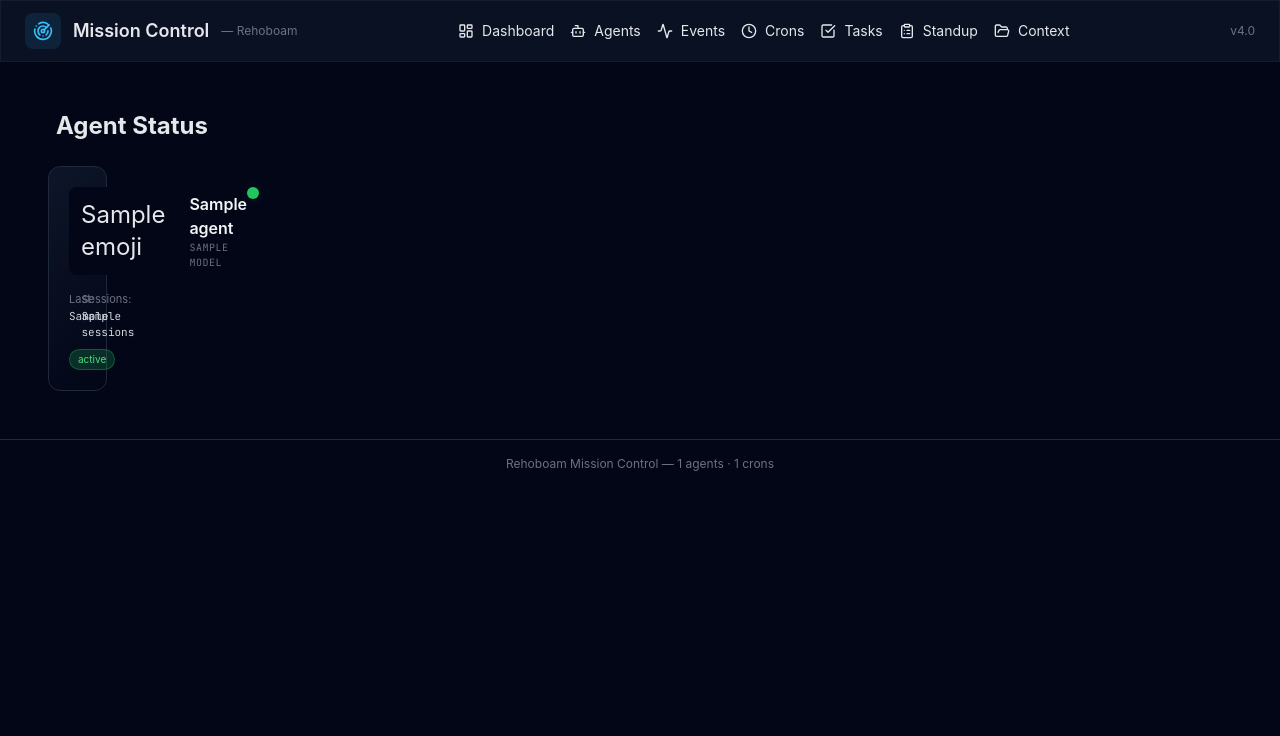
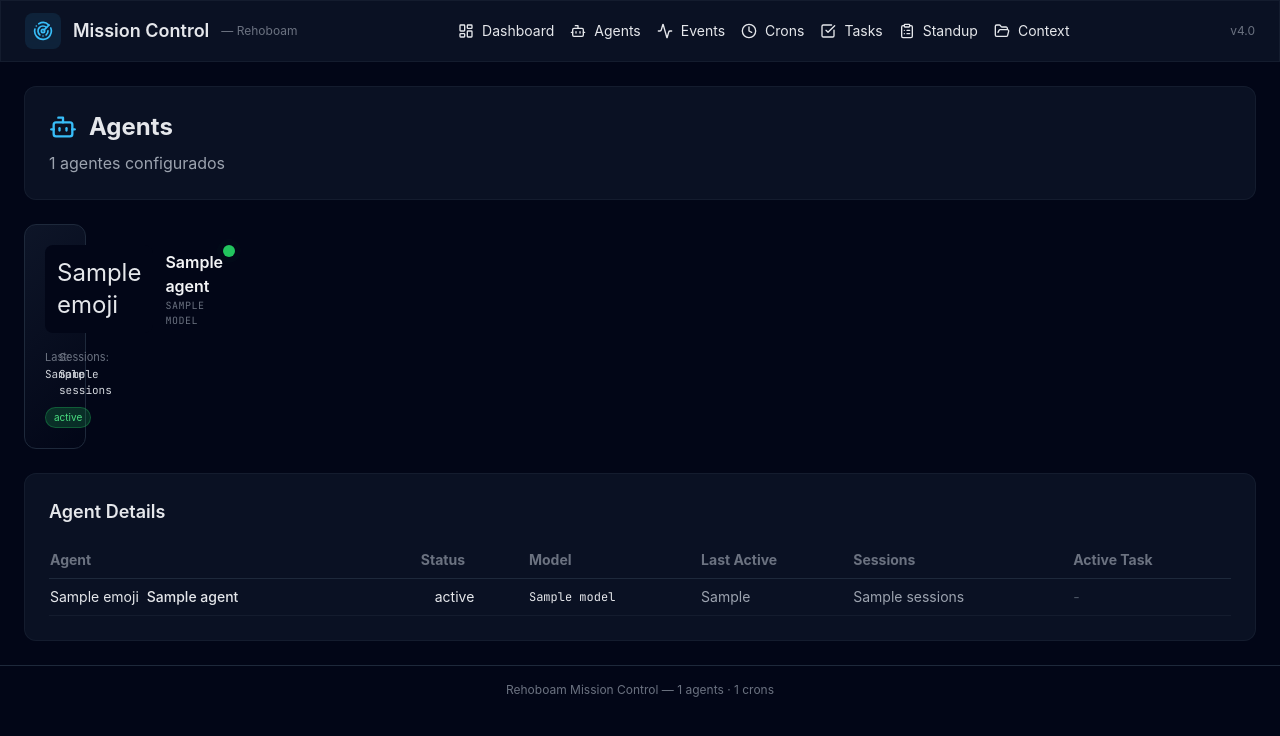
Before and after one commit to rehoboam-karl/mission-control, a FastAPI app: template templates/agents.html in a window 1280 px wide. Shown: the top 736 px of the page. Run offline with FastAPI, Linux system fonts and the light colour scheme; the template is opened without the code that fills it: most values are stand-ins (such as "Sample title", 1, 10 or a date in 2020); some libraries are stand-ins or nearby versions; some web fonts are replaced.

Commit message:
Enhance pages: agents, events, crons with more details
- Add more API endpoints: /api/tasks, /api/alerts
- Enhanced agents page with details table
- Enhanced events page with filter
- Enhanced crons page with stats

```diff
--- a/templates/agents.html
+++ b/templates/agents.html
@@ -1,16 +1,67 @@
 {% extends "base.html" %}
 
 {% block content %}
-<div class="card p-6">
-    <h1 class="text-2xl font-bold mb-6">
-        <i class="fas fa-robot mr-2 text-blue-400"></i>Agent Status
-    </h1>
+<div class="space-y-6">
+    <!-- Header -->
+    <div class="glass rounded-xl p-6 border border-brand-border">
+        <h1 class="text-2xl font-bold flex items-center gap-3">
+            <i data-lucide="bot" class="w-7 h-7 text-brand-accent"></i>
+            Agents
+        </h1>
+        <p class="text-gray-400 mt-2">{{ agents|length }} agentes configurados</p>
+    </div>
 
-    <div class="grid grid-cols-2 md:grid-cols-3 lg:grid-cols-4 gap-4"
+    <!-- Agents Grid -->
+    <div class="grid grid-cols-1 md:grid-cols-2 lg:grid-cols-3 xl:grid-cols-4 gap-4"
          hx-get="/agents/partial"
          hx-trigger="every 30s"
          hx-swap="innerHTML">
         {% include "partials/agent_grid.html" %}
     </div>
+
+    <!-- Agent Details -->
+    <div class="glass rounded-xl p-6 border border-brand-border">
+        <h2 class="text-lg font-semibold mb-4">Agent Details</h2>
+        <div class="overflow-x-auto">
+            <table class="w-full text-sm">
+                <thead>
+                    <tr class="text-gray-500 border-b border-brand-border">
+                        <th class="text-left py-2">Agent</th>
+                        <th class="text-left py-2">Status</th>
+                        <th class="text-left py-2">Model</th>
+                        <th class="text-left py-2">Last Active</th>
+                        <th class="text-left py-2">Sessions</th>
+                        <th class="text-left py-2">Active Task</th>
+                    </tr>
+                </thead>
+                <tbody>
+                    {% for agent in agents %}
+                    <tr class="border-b border-brand-border/50 hover:bg-brand-black/30">
+                        <td class="py-2">
+                            <div class="flex items-center gap-2">
+                                <span>{{ agent.emoji }}</span>
+                                <span class="font-medium">{{ agent.name }}</span>
+                            </div>
+                        </td>
+                        <td class="py-2">
+                            <span class="status-dot status-{{ agent.status_color }}"></span>
+                            <span class="ml-2">{{ agent.status }}</span>
+                        </td>
+                        <td class="py-2 font-mono text-xs">{{ agent.model }}</td>
+                        <td class="py-2 text-gray-400">{{ agent.last_active }}</td>
+                        <td class="py-2 text-gray-400">{{ agent.sessions }}</td>
+                        <td class="py-2">
+                            {% if agent.has_active_task %}
+                            <span class="text-green-400">✓</span>
+                            {% else %}
+                            <span class="text-gray-600">-</span>
+                            {% endif %}
+                        </td>
+                    </tr>
+                    {% endfor %}
+                </tbody>
+            </table>
+        </div>
+    </div>
 </div>
 {% endblock %}
```
Also changed, not shown: routers/api.py (+17 -0 lines), templates/crons.html (+22 -9 lines), templates/events.html (+12 -7 lines).
